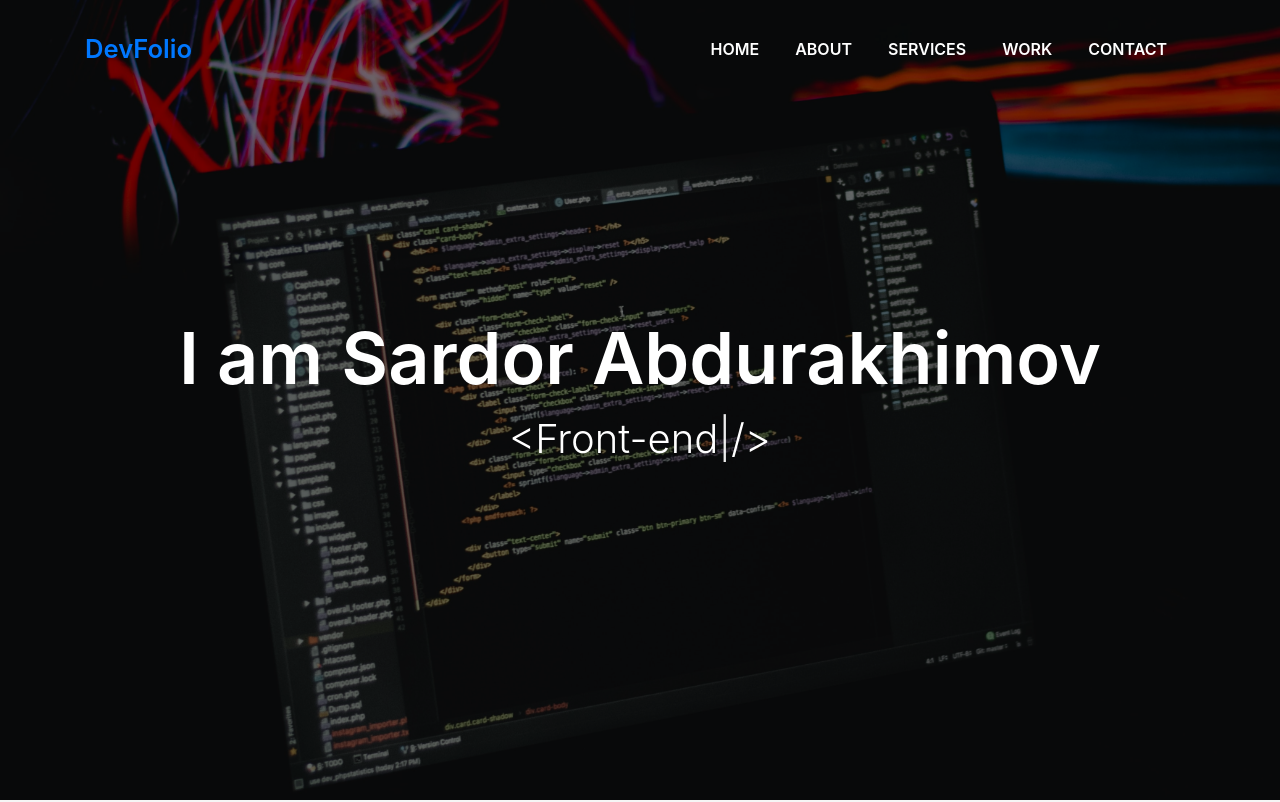
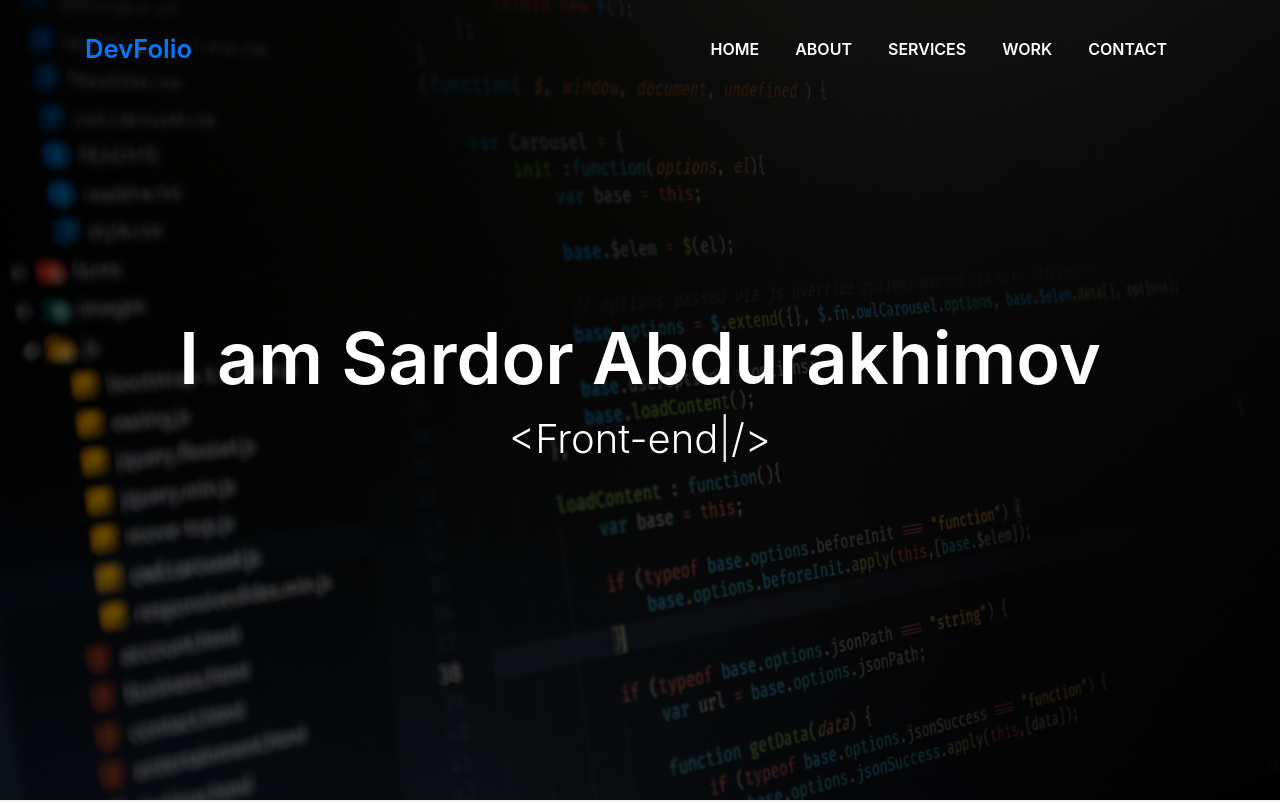
Before and after one commit to Sardor2/personal-website, a React (Create React App) app: page / in a window 1280 px wide. Shown: the top 802 px of the page. Built offline with nearby package versions, Linux system fonts and the light colour scheme.

Commit message:
still trying fix back

```diff
--- a/src/components/header-section/header-section.scss
+++ b/src/components/header-section/header-section.scss
@@ -1,5 +1,5 @@
 .header {
-  background-image: url(../../img/bg2.jpg);
+  background-image: url(../../img/bg5.jpg);
   background-repeat: no-repeat;
   background-attachment: fixed;
   background-size: cover;
```
Also changed, not shown: 1 other file (tests, documents, lock files or other folders).
